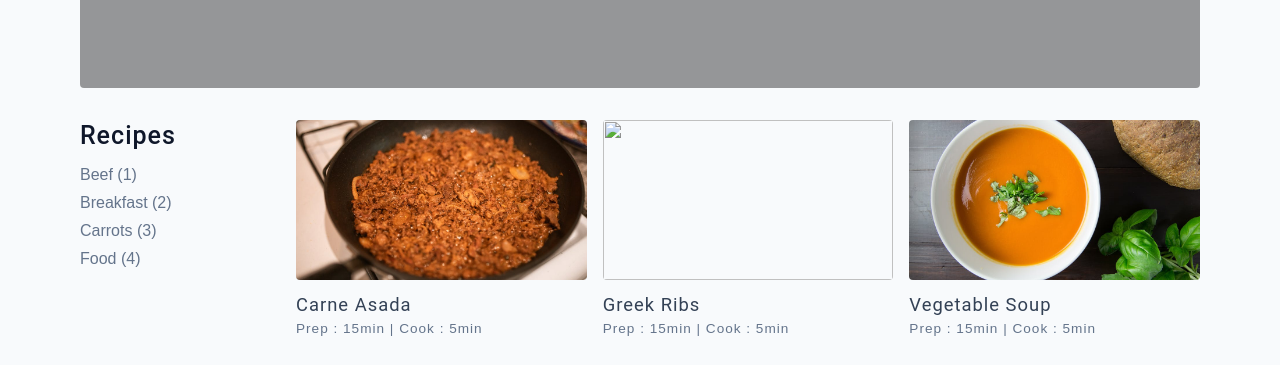
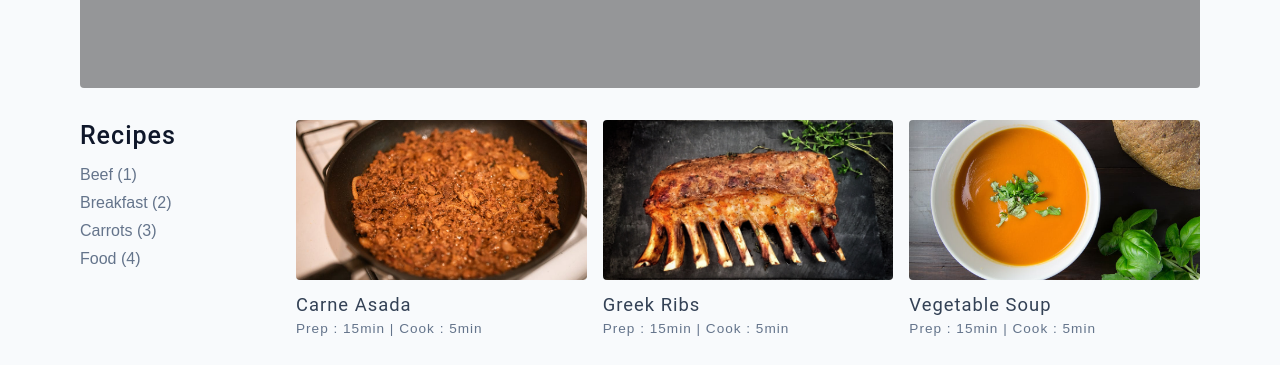
Before and after one commit to Sonaravi/cooking, a plain HTML site: page index.html in a window 1280 px wide. Shown: the part 360-725 px from the top of the page. Drawn offline with Linux system fonts and the light colour scheme; files whose address does not match are found by name.

Commit message:
Update index.html

```diff
--- a/index.html
+++ b/index.html
@@ -67,7 +67,7 @@
           </a>
           <a href="single-recipe.html" class="recipe">
             <img
-              src="./assets/recipes/recipe-2.jpeg"
+              src="recipe-2.jpeg"
               class="img recipe-img"
               alt=""
             />
```
